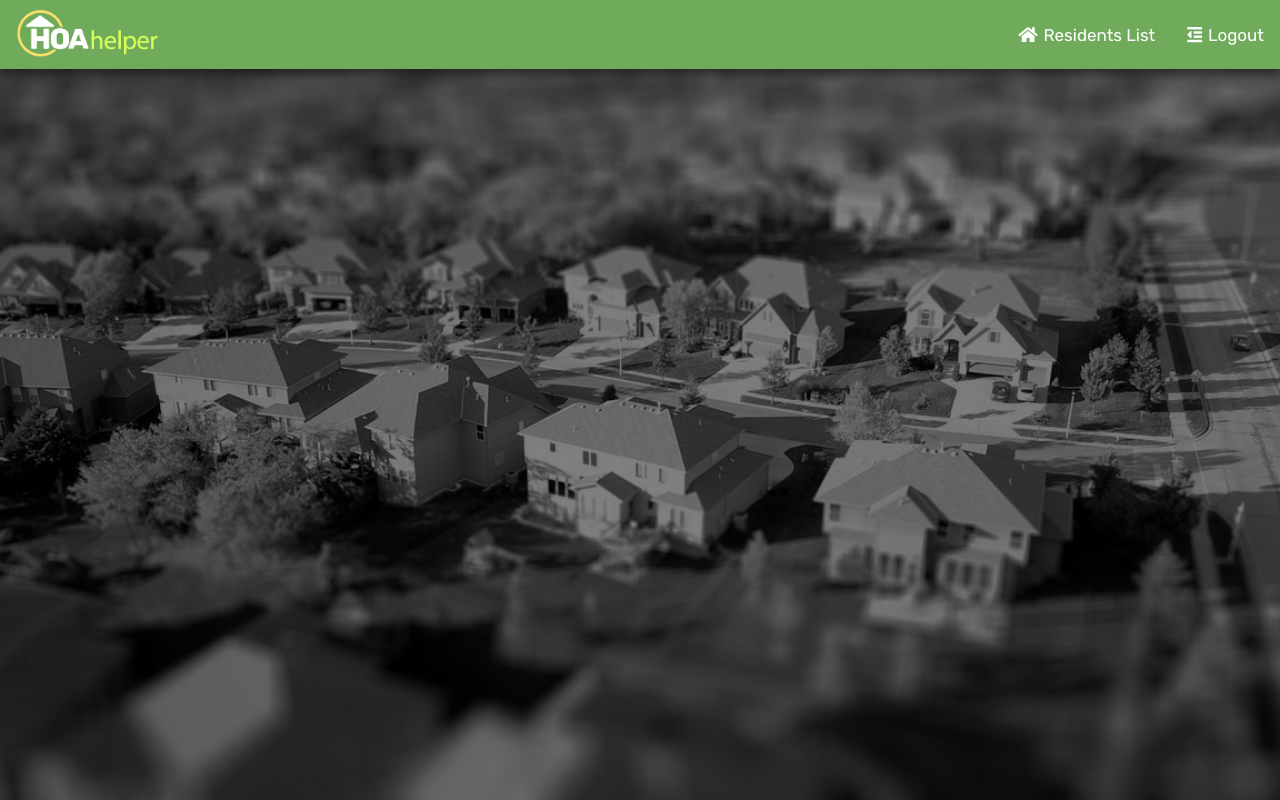
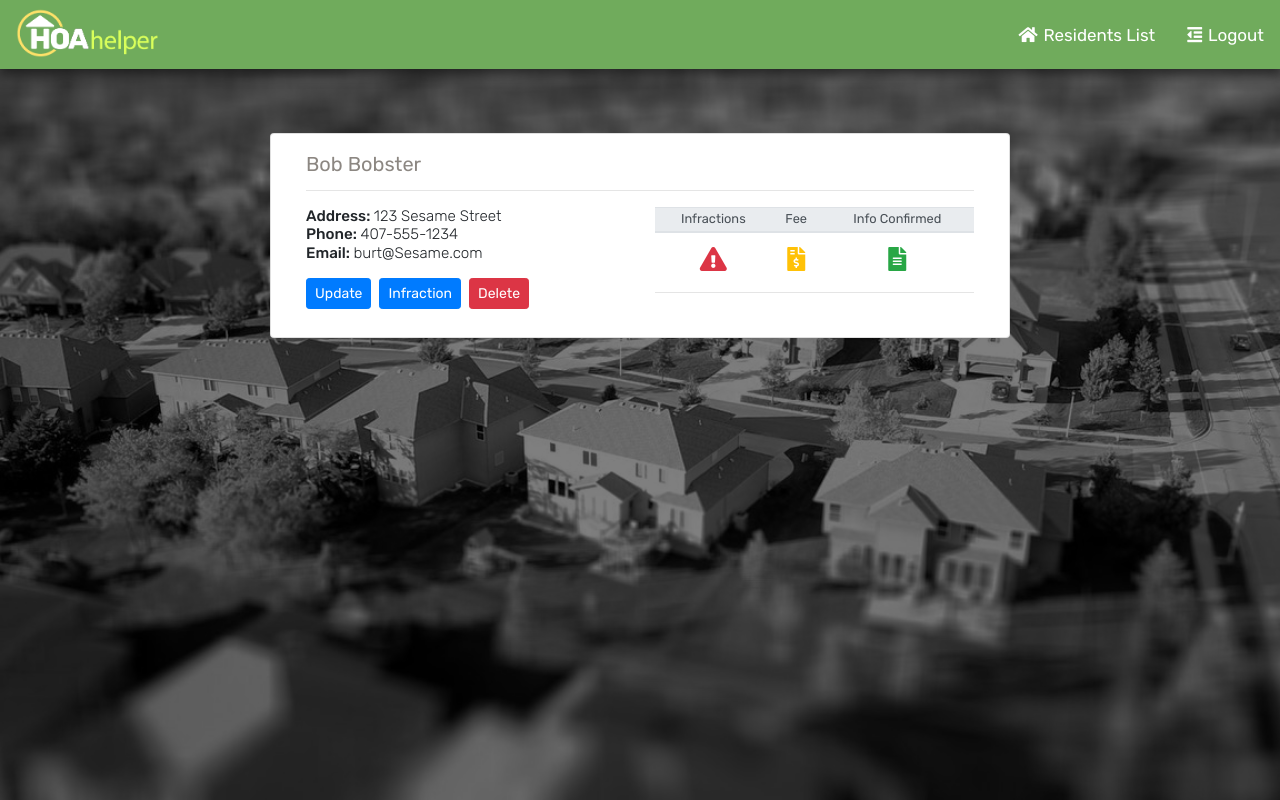
Before and after one commit to kylekratt/HOA-Helper, a React (Create React App) app in the folder client/: page /res-info in a window 1280 px wide. Built offline with nearby package versions, Linux system fonts and the light colour scheme; a web font is replaced by a local one.

Commit message:
created resident card

```diff
--- a/client/src/App.js
+++ b/client/src/App.js
@@ -8,6 +8,7 @@ import Login from "./components/Login";
 import Signup from "./components/Signup"
 import Dashboard from "./components/Dashboard/Dashboard"
 import API from "./utils/API"
+import ResInfo from "./components/ResInfo/ResInfo"
 
 
 class App extends Component {
@@ -73,6 +74,7 @@ class App extends Component {
             <Route exact path="/signup"
             render={(props)=> <Signup{...props} handleInputChange={this.handleInputChange} signup={this.signup} /> } />
            <Route exact path="/dashboard" component={Dashboard} />
+           <Route exact path="/res-info" component={ResInfo} />
           </Switch>
         </div>
       </Wrapper>
--- a/client/src/components/Dashboard/Dashboard.js
+++ b/client/src/components/Dashboard/Dashboard.js
@@ -32,9 +32,9 @@ class Dashboard extends Component {
               <td> <input type="checkbox" aria-label="Checkbox for following text input"/> </td>
               <td>Bob Bobster</td>
               <td>374 Briarwood Lane, Winter Park, FL</td>
-              <td><i class="fa fa-exclamation-triangle text-danger"></i></td>
-              <td><i class="fa fa-file-invoice-dollar text-warning"></i></td>
-              <td><i class="fa fa-file-alt text-success"></i></td>
+              <td><i class="fa fa-exclamation-triangle text-danger icon"></i></td>
+              <td><i class="fa fa-file-invoice-dollar text-warning icon"></i></td>
+              <td><i class="fa fa-file-alt text-success icon"></i></td>
             </tbody>
           </table>
           </div>
--- a/client/src/components/Dashboard/dashboard.css
+++ b/client/src/components/Dashboard/dashboard.css
@@ -5,7 +5,7 @@
 p {
   font-family: var(--Rubik);
   font-weight: 300;
-    font-size: .95rem;
+  font-size: 0.95rem;
   line-height: 120%;
 }
 
@@ -31,23 +31,20 @@ p {
   font-weight: 400;
   /* border-radius: 6px; */
   -webkit-transform: translateX(-15px);
-  border-left: solid 4px white
+  border-left: solid 4px white;
 }
 
 .icon {
-
-  -webkit-transform: translateX(-15px);
-  font-size: 2rem;
+  /* -webkit-transform: translateX(-15px); */
+  font-size: 1.5rem;
+  text-justify: center;
+  margin-top: 10px;
 }
 
 .resident-row {
   margin-top: 12px;
-  border-bottom: solid lightgray .5px;
-  padding-bottom:12px;
-}
-
-.info-label {
-    font-weight: 500;
+  border-bottom: solid lightgray 0.5px;
+  padding-bottom: 12px;
 }
 
 .name {
@@ -55,7 +52,7 @@ p {
 }
 
 .nav-item {
-   border-right: solid white
+  border-right: solid white;
 }
 
 .titleIcon {
@@ -68,7 +65,7 @@ p {
   font-family: var(--Rubik);
   font-weight: 300;
   font-size: 1.25rem;
-    background: var(--secondary)
+  background: var(--secondary);
 }
 .thead {
   font-family: var(--Rubik);
--- /dev/null
+++ b/client/src/components/ResInfo/ResInfo.js
@@ -0,0 +1,59 @@
+import React, { Component } from "react";
+import "../ResInfo/resInfo.css";
+
+class ResInfo extends Component {
+  render() {
+    return (
+      <div className="card col-sm-12 col-md-8 offset-md-2">
+        <div className="card-body">
+          <div className="card-title resName">Bob Bobster</div>
+          <hr />
+          <div class="row">
+            <div className="col-sm-12 col-md-6 mb-2">
+              <p>
+                <span className="info-label">Address: </span>123 Sesame Street
+              </p>
+              <p>
+                <span className="info-label">Phone: </span>407-555-1234
+              </p>
+              <p>
+                <span className="info-label">Email: </span>burt@Sesame.com
+              </p>
+              <button className="btn btn-primary btn-sm mt-3">Update</button>
+              <button className="btn btn-primary ml-2 btn-sm mt-3">
+                Infraction
+              </button>
+              <button className="btn btn-primary ml-2 btn-sm btn-danger mt-3">
+                Delete
+              </button>
+            </div>
+
+            <div className="col-sm-12 col-md-6">
+              <table className="table table-sm text-center">
+                <thead class="thead-light thSmall">
+                  <th scope="col">Infractions</th>
+                  <th scope="col">Fee</th>
+                  <th scope="col">Info Confirmed</th>
+                </thead>
+                <tbody>
+                  <td>
+                    <i class="fa fa-exclamation-triangle text-danger icon" />
+                  </td>
+                  <td>
+                    <i class="fa fa-file-invoice-dollar text-warning icon" />
+                  </td>
+                  <td>
+                    <i class="fa fa-file-alt text-success icon" />
+                  </td>
+                </tbody>
+
+              </table>
+              <hr></hr>
+            </div>
+          </div>
+        </div>
+      </div>
+    );
+  }
+}
+export default ResInfo;
--- /dev/null
+++ b/client/src/components/ResInfo/resInfo.css
@@ -0,0 +1,19 @@
+/* div {
+    border: solid .5px magenta;
+} */
+
+.resName {
+    font-size: 1.25rem;
+    font-weight: 400;
+    font-family: var(--Rubik);
+    color: var(--grey);
+
+}
+
+.info-label {
+    font-weight: 500;
+}
+/* small table heading text size */
+.thSmall {
+    font-size: .8rem;
+}
```
Lines whose indentation alone changed are shown as unchanged.
